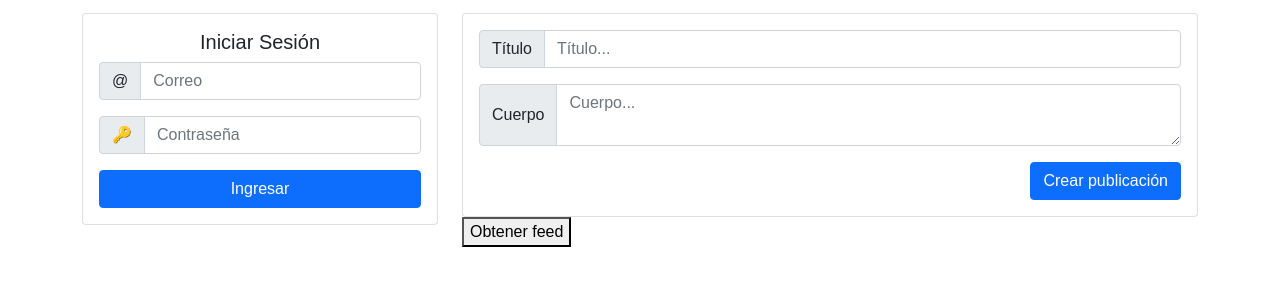
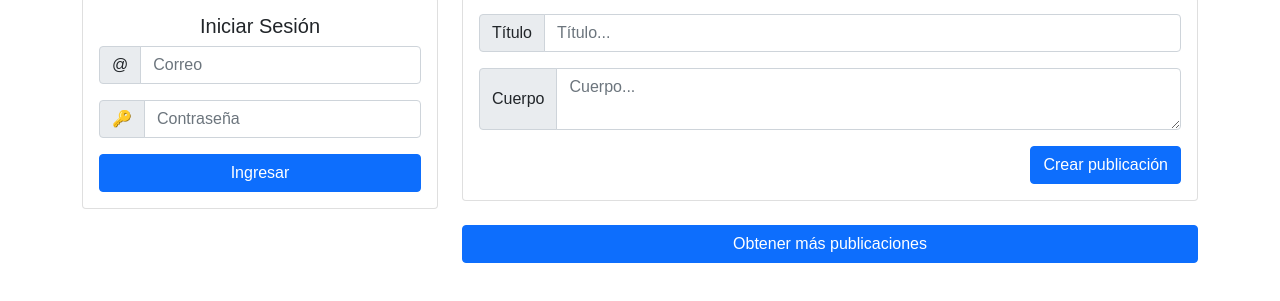
Before and after one commit to IIC3585-2021/pwa-avanzadarepresent, a website: page frontend/index.html in a window 1280 px wide. Shown: the part 307-608 px from the top of the page. Drawn offline with nearby package versions, Linux system fonts and the light colour scheme; no server answers.

Commit message:
Beautify content

```diff
--- a/frontend/index.html
+++ b/frontend/index.html
@@ -110,10 +110,15 @@
               </div>
             </div>
           </div>
-
-            <button id="get-posts-feed">Obtener feed</button>
-            </br>
-            <div id="posts-feed"></div>
+          </br>
+          <div class="d-grid gap-2">
+            <button class="btn btn-primary" id="get-posts-feed">
+              Obtener más publicaciones
+            </button>
+          </div>
+          <div id="posts-feed">
+          </div>
+          </div>
         </div>
       </div>
     </div>
--- a/frontend/js/feed.js
+++ b/frontend/js/feed.js
@@ -19,7 +19,8 @@ const sendLikes = function(postId) {
 function generateCardHTML(key, post) {
 
     return `
-    <div class="card" style="width: 18rem;">
+    </br>
+    <div class="card">
         <div class="card-body">
             <h5 class="card-title">${post.title}</h5>
             <h6 class="card-subtitle mb-2 text-muted">${post.author}</h6>
```
